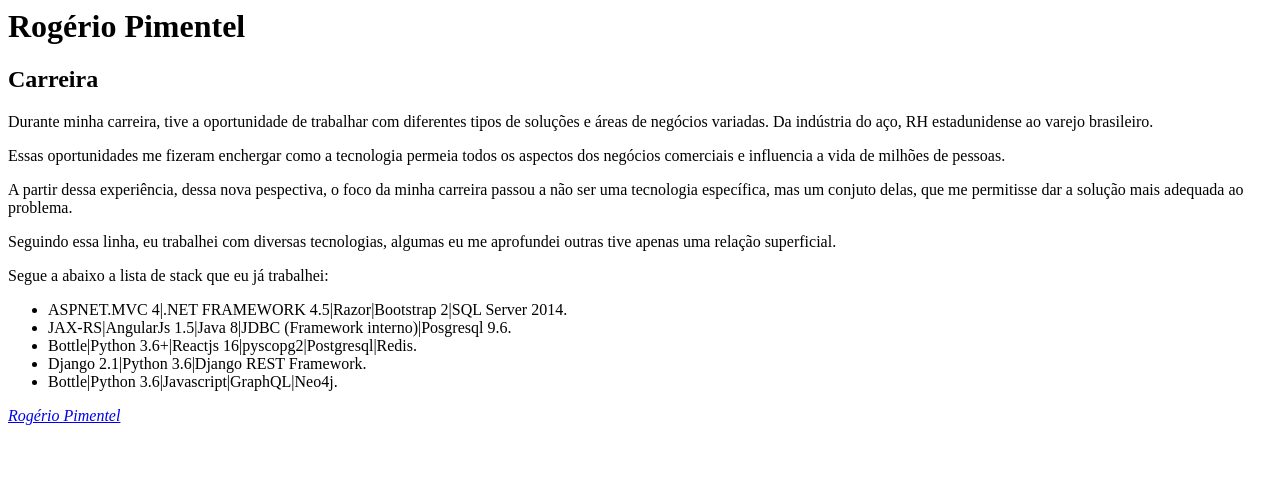
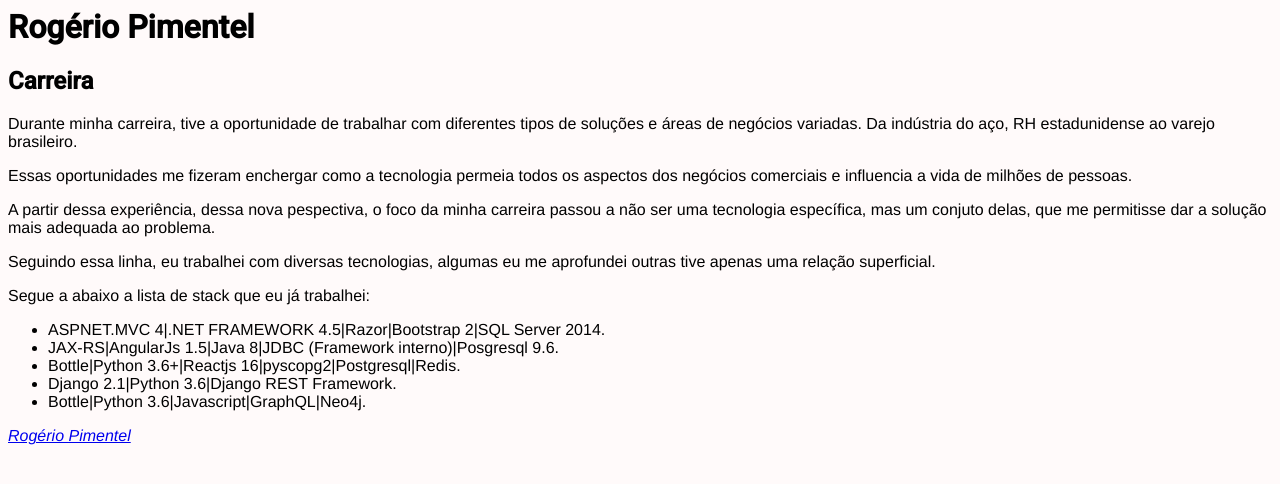
Before and after one commit to pimtel/pimtel.github.io, a website: page index.html in a window 1280 px wide. Drawn offline with Linux system fonts and the light colour scheme.

Commit message:
Feature/style website (#4)
* Configure local server

* Add basic style

* Add local setup

```diff
--- a/index.html
+++ b/index.html
@@ -2,6 +2,8 @@
   <head>
     <title>Rogério Pimentel</title>
     <meta charset="utf-8" />
+    <link href="https://fonts.googleapis.com/css2?family=Roboto:wght@400;500&display=swap" rel="stylesheet">
+    <link rel="stylesheet" href="/static/css/main.css" />
   </head>
   <body>
     <h1>Rogério Pimentel</h1>
--- /dev/null
+++ b/static/css/main.css
@@ -0,0 +1,9 @@
+body {
+    background-color: snow;
+    font-family: 'Helvetica', sans-serif;
+    font-size: 16px;
+}
+
+h1, h2, h3, h4, h5, h6 {
+    font-family: 'Roboto', sans-serif;;
+}
```
Also changed, not shown: package.json (added, +8 -0 lines), 3 other files.
